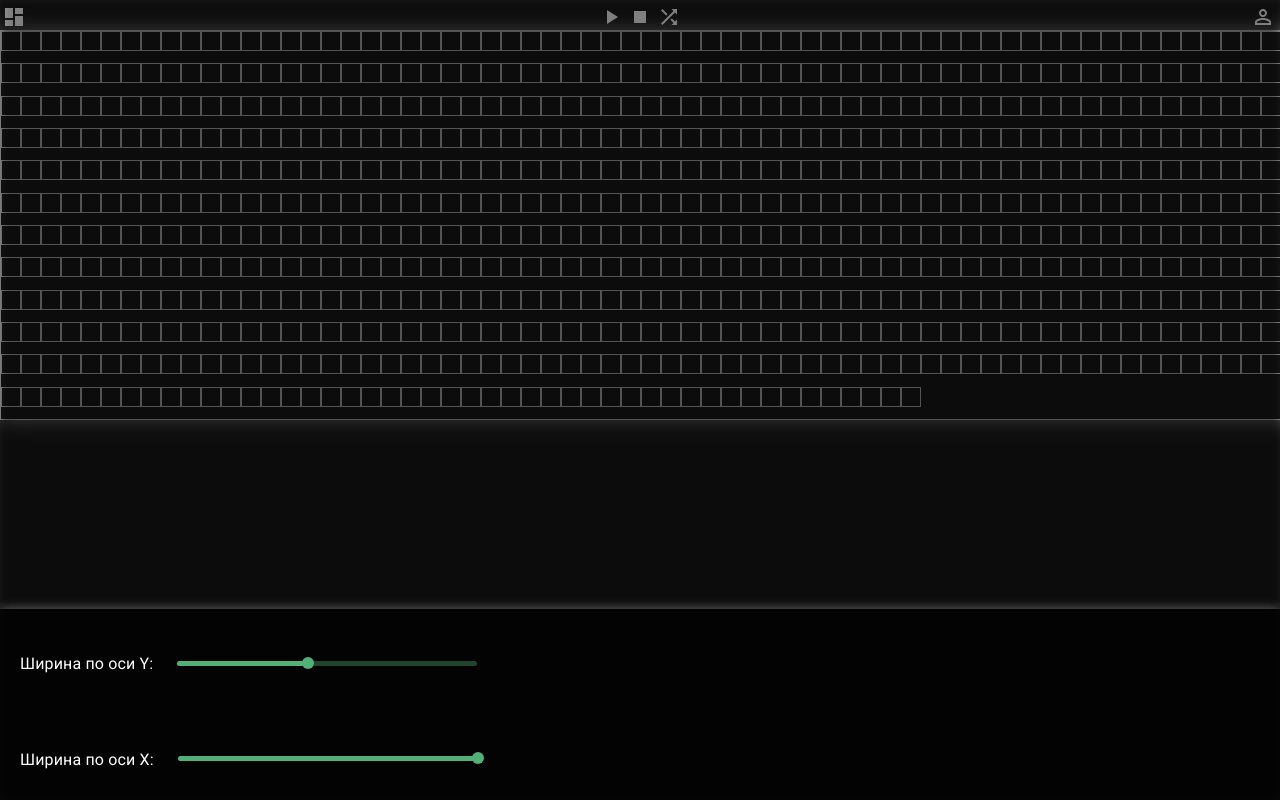
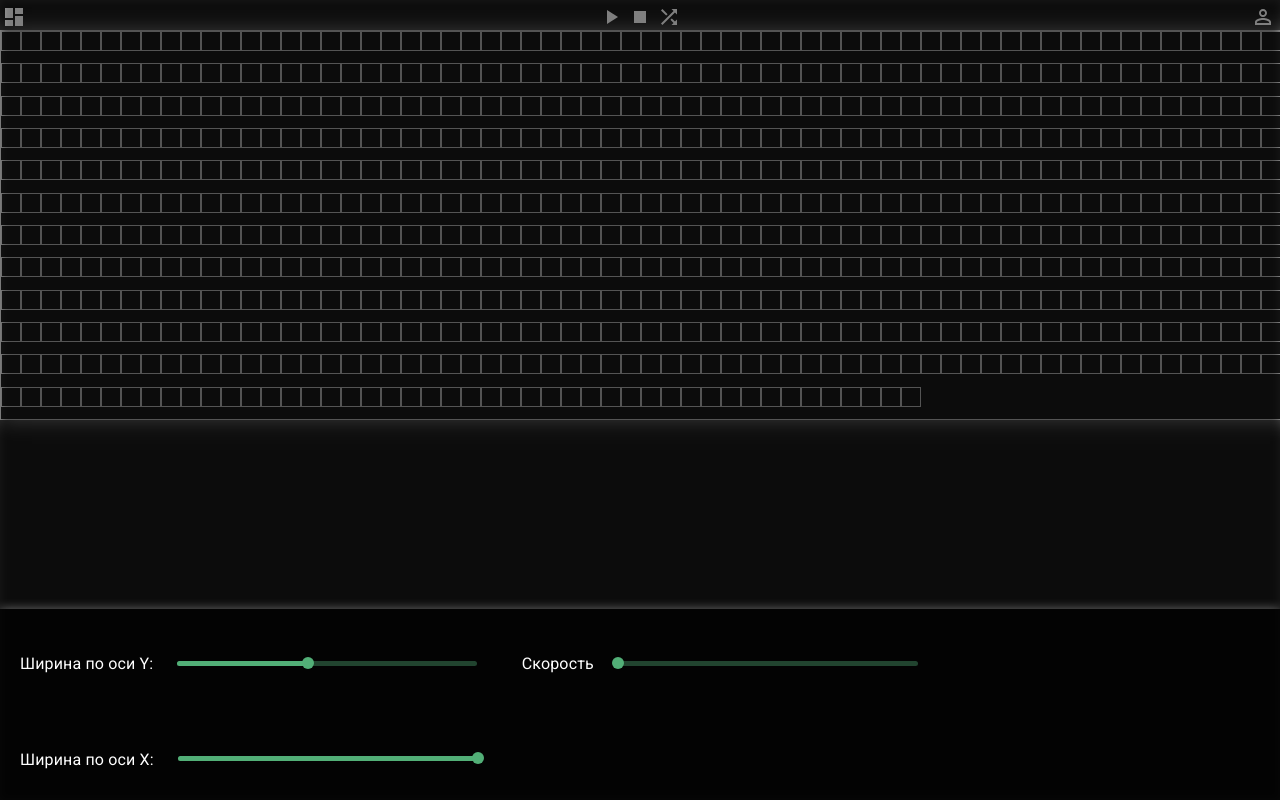
Before and after one commit to anton291291/my_ts_boilerplate, a React app: page / in a window 1280 px wide. Both pictures are taken after a click on the element 14 px from the left and 19 px from the top of the page. Built offline with nearby package versions, Linux system fonts and the light colour scheme.

Commit message:
add speed slider

```diff
--- a/src/components/DasboardBtn/index.tsx
+++ b/src/components/DasboardBtn/index.tsx
@@ -92,19 +92,31 @@
         }
     };
 
+    const handleChangeSpeed = (
+        event: React.SyntheticEvent,
+        newValue: number
+    ) => {
+        setState((state) => ({
+            ...state,
+            speed: newValue
+        }));
+    };
+
     return (
         <>
             <Btn onClick={handleOpen}>
                 <DashboardIcon style={{ color: 'white' }} />
             </Btn>
             <StyledDrawer anchor='bottom' open={isOpen} onClose={handleClose}>
+                <Box display='flex'>
                     <Box pl='20px' display='flex' flexDirection='column'>
                         <Box display='flex' alignItems='center' height='110px'>
                             <Typography>Ширина по оси Y:</Typography>
                             <SizeSlider
                                 min={5}
                                 max={Math.floor(
-                                document.documentElement.clientHeight / 26 - 2
+                                    document.documentElement.clientHeight / 26 -
+                                        2
                                 )}
                                 value={y}
                                 onChange={handleChangeY}
@@ -122,6 +134,23 @@
                             />
                         </Box>
                     </Box>
+                    <Box
+                        pl='20px'
+                        display='flex'
+                        flexDirection='column'
+                        width='50%'
+                    >
+                        <Box display='flex' alignItems='center' height='110px'>
+                            <Typography>Скорость</Typography>
+                            <SizeSlider
+                                min={1}
+                                max={30}
+                                value={state.speed}
+                                onChange={handleChangeSpeed}
+                            />
+                        </Box>
+                    </Box>
+                </Box>
             </StyledDrawer>
         </>
     );
--- a/src/components/Pleer/index.tsx
+++ b/src/components/Pleer/index.tsx
@@ -55,14 +55,11 @@
 
     const { state, setState } = useContext(GridContext);
 
-
-
     useEffect(() => {
         state.cells.every((obj) => obj.isClicked === false) &&
             (clearInterval(startInterval),
             setState((state) => ({ ...state, isPlay: false })));
     }, [state.cells]);
-
 
     const handleReset = () => {
         clearInterval(state.intervalID);
@@ -76,7 +73,6 @@
 
         setState((state) => ({ ...state, isPlay: false }));
     };
-
 
     const firstElems = [];
     const lastElems = [];
@@ -112,7 +108,6 @@
             bottomRow.push(index);
         }
     };
-
 
     const handlePlay = () => {
         setState((state) => ({ ...state, isPlay: true }));
@@ -300,7 +295,7 @@
                 ...state,
                 cells: [...state.cells].map(simulateLife)
             }));
-        }, 100);
+        }, state.speed * 100);
 
         setState((state) => ({
             ...state,
--- a/src/hooks/contextHooks.tsx
+++ b/src/hooks/contextHooks.tsx
@@ -22,6 +22,7 @@
 
 type isPlayType = {
     isPlay: boolean;
+    speed: number;
 }
 
 type StateType = AxisType & CellType & IntervalIDType & isPlayType;
@@ -36,7 +37,9 @@
         axis: { x: 50, y: 15 },
         cells: [],
         intervalID: null,
-        isPlay: false
+        isPlay: false,
+        speed: 1
+
     });
 
     const y = state.axis.y;
```
Lines whose indentation alone changed are shown as unchanged.
